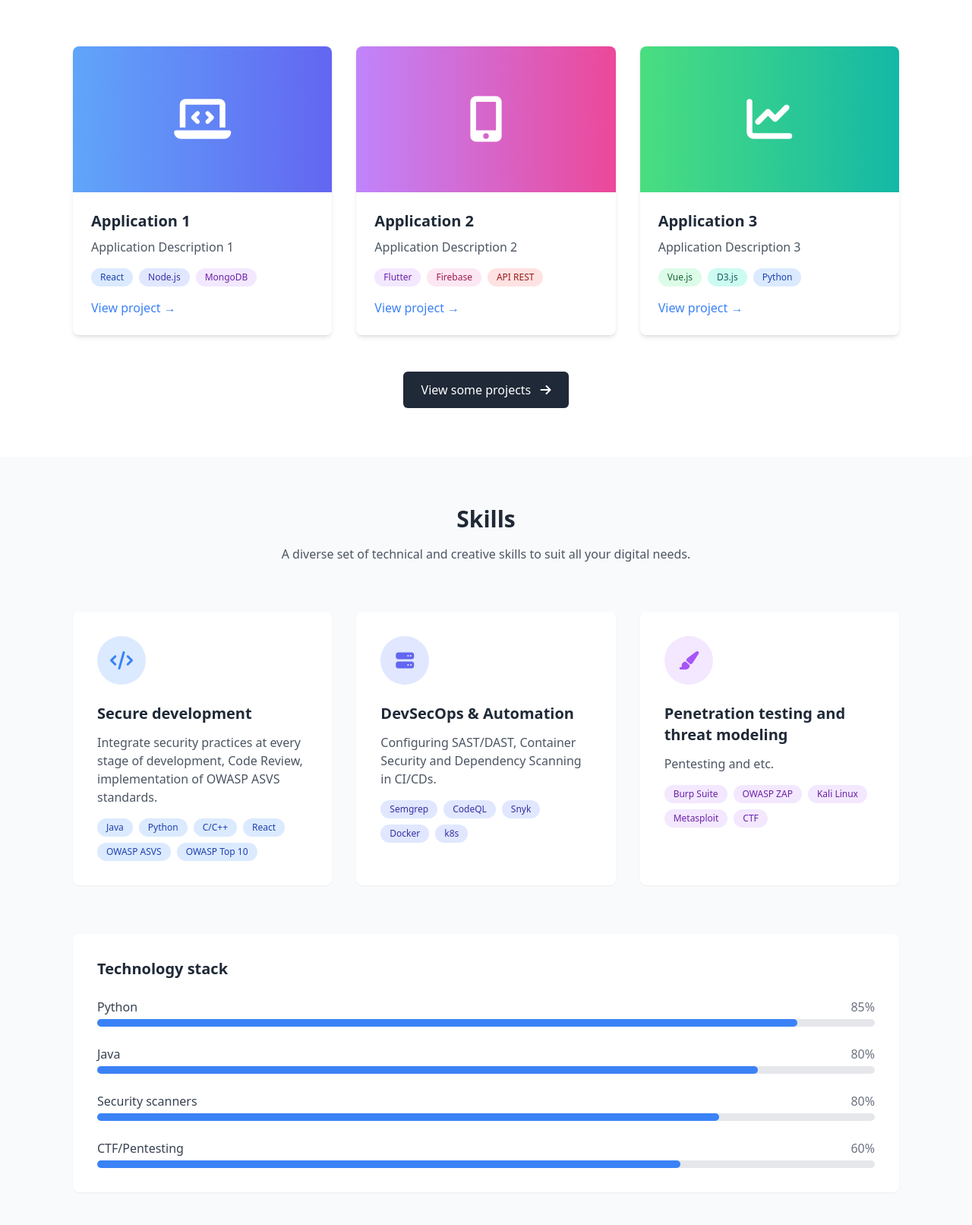
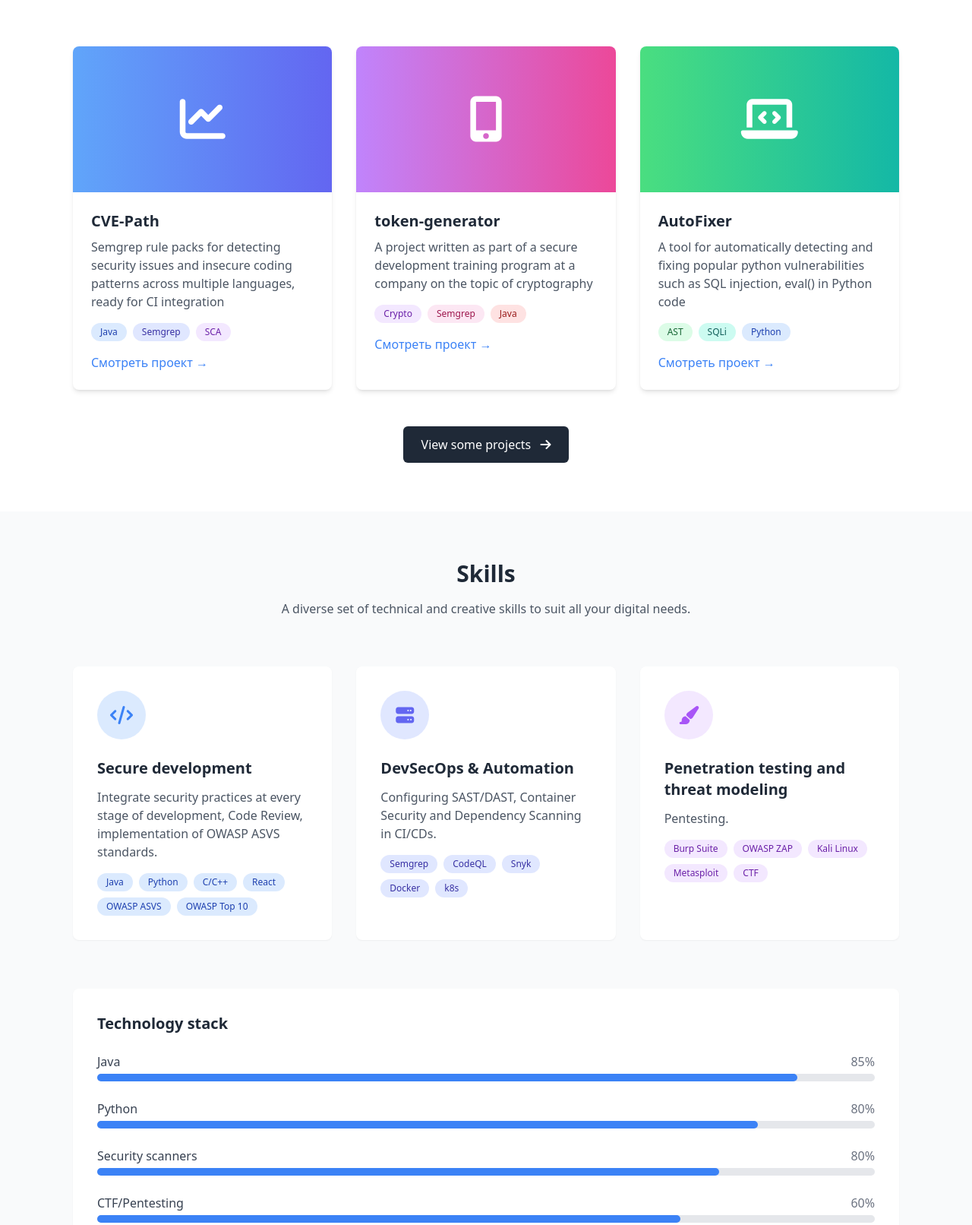
Before and after one commit to ToxicSnail/resume-site, a plain HTML site: page en_index.html in a window 1280 px wide. Shown: the part 687-2299 px from the top of the page at 76% size. Drawn offline with nearby package versions, Linux system fonts and the light colour scheme.

Commit message:
дополнение к коду

```diff
--- a/en_index.html
+++ b/en_index.html
@@ -124,53 +124,53 @@
 
             <div class="grid grid-cols-1 md:grid-cols-2 lg:grid-cols-3 gap-8">
                 <!--Проект 1-->
-                <div class="project-card bg-white rounded-lg overflow-hidden shadow-md animate-fadeIn" style="animation-delay: 0.1s;">
+               <div class="project-card bg-white rounded-lg overflow-hidden shadow-md animate-fadeIn" style="animation-delay: 0.1s;">
                     <div class="h-48 bg-gradient-to-r from-blue-400 to-indigo-500 flex items-center justify-center">
-                        <i class="fas fa-laptop-code text-white text-6xl"></i>
+                        <i class="fas fa-chart-line text-white text-6xl"></i>
                     </div>
                     <div class="p-6">
-                        <h3 class="text-xl font-semibold text-gray-800 mb-2">Application 1</h3>
-                        <p class="text-gray-600 mb-4">Application Description 1</p>
+                        <h3 class="text-xl font-semibold text-gray-800 mb-2">CVE-Path</h3>
+                        <p class="text-gray-600 mb-4">Semgrep rule packs for detecting security issues and insecure coding patterns across multiple languages, ready for CI integration</p>
                         <div class="flex flex-wrap gap-2 mb-4">
-                            <span class="bg-blue-100 text-blue-800 text-xs px-3 py-1 rounded-full">React</span>
-                            <span class="bg-indigo-100 text-indigo-800 text-xs px-3 py-1 rounded-full">Node.js</span>
-                            <span class="bg-purple-100 text-purple-800 text-xs px-3 py-1 rounded-full">MongoDB</span>
+                            <span class="bg-blue-100 text-blue-800 text-xs px-3 py-1 rounded-full">Java</span>
+                            <span class="bg-indigo-100 text-indigo-800 text-xs px-3 py-1 rounded-full">Semgrep</span>
+                            <span class="bg-purple-100 text-purple-800 text-xs px-3 py-1 rounded-full">SCA</span>
                         </div>
-                        <a href="#" class="text-blue-500 font-medium hover:text-blue-700">View project →</a>
+                        <a href="https://github.com/ToxicSnail/CVE-Path" class="text-blue-500 font-medium hover:text-blue-700">Смотреть проект →</a>
                     </div>
                 </div>
 
                 <!--Проект 2-->
-                <div class="project-card bg-white rounded-lg overflow-hidden shadow-md animate-fadeIn" style="animation-delay: 0.2s;">
+               <div class="project-card bg-white rounded-lg overflow-hidden shadow-md animate-fadeIn" style="animation-delay: 0.2s;">
                     <div class="h-48 bg-gradient-to-r from-purple-400 to-pink-500 flex items-center justify-center">
                         <i class="fas fa-mobile-alt text-white text-6xl"></i>
                     </div>
                     <div class="p-6">
-                        <h3 class="text-xl font-semibold text-gray-800 mb-2">Application 2</h3>
-                        <p class="text-gray-600 mb-4">Application Description 2</p>
+                        <h3 class="text-xl font-semibold text-gray-800 mb-2">token-generator</h3>
+                        <p class="text-gray-600 mb-4">A project written as part of a secure development training program at a company on the topic of cryptography</p>
                         <div class="flex flex-wrap gap-2 mb-4">
-                            <span class="bg-purple-100 text-purple-800 text-xs px-3 py-1 rounded-full">Flutter</span>
-                            <span class="bg-pink-100 text-pink-800 text-xs px-3 py-1 rounded-full">Firebase</span>
-                            <span class="bg-red-100 text-red-800 text-xs px-3 py-1 rounded-full">API REST</span>
+                            <span class="bg-purple-100 text-purple-800 text-xs px-3 py-1 rounded-full">Crypto</span>
+                            <span class="bg-pink-100 text-pink-800 text-xs px-3 py-1 rounded-full">Semgrep</span>
+                            <span class="bg-red-100 text-red-800 text-xs px-3 py-1 rounded-full">Java</span>
                         </div>
-                        <a href="#" class="text-blue-500 font-medium hover:text-blue-700">View project →</a>
+                        <a href="https://github.com/ToxicSnail/WSN/tree/main/token-generator" class="text-blue-500 font-medium hover:text-blue-700">Смотреть проект →</a>
                     </div>
                 </div>
 
                 <!--Проект 3-->
                 <div class="project-card bg-white rounded-lg overflow-hidden shadow-md animate-fadeIn" style="animation-delay: 0.3s;">
                     <div class="h-48 bg-gradient-to-r from-green-400 to-teal-500 flex items-center justify-center">
-                        <i class="fas fa-chart-line text-white text-6xl"></i>
+                        <i class="fas fa-laptop-code text-white text-6xl"></i>
                     </div>
                     <div class="p-6">
-                        <h3 class="text-xl font-semibold text-gray-800 mb-2">Application 3</h3>
-                        <p class="text-gray-600 mb-4">Application Description 3</p>
+                        <h3 class="text-xl font-semibold text-gray-800 mb-2">AutoFixer</h3>
+                        <p class="text-gray-600 mb-4">A tool for automatically detecting and fixing popular python vulnerabilities such as SQL injection, eval() in Python code</p>
                         <div class="flex flex-wrap gap-2 mb-4">
-                            <span class="bg-green-100 text-green-800 text-xs px-3 py-1 rounded-full">Vue.js</span>
-                            <span class="bg-teal-100 text-teal-800 text-xs px-3 py-1 rounded-full">D3.js</span>
+                            <span class="bg-green-100 text-green-800 text-xs px-3 py-1 rounded-full">AST</span>
+                            <span class="bg-teal-100 text-teal-800 text-xs px-3 py-1 rounded-full">SQLi</span>
                             <span class="bg-blue-100 text-blue-800 text-xs px-3 py-1 rounded-full">Python</span>
                         </div>
-                        <a href="#" class="text-blue-500 font-medium hover:text-blue-700">View project →</a>
+                        <a href="https://github.com/ToxicSnail/autofixer" class="text-blue-500 font-medium hover:text-blue-700">Смотреть проект →</a>
                     </div>
                 </div>
             </div>
@@ -231,7 +231,7 @@
                         <i class="fas fa-paint-brush text-purple-500 text-2xl"></i>
                     </div>
                     <h3 class="text-xl font-semibold text-gray-800 mb-3">Penetration testing and threat modeling</h3>
-                    <p class="text-gray-600 mb-4">Pentesting and etc.</p>
+                    <p class="text-gray-600 mb-4">Pentesting.</p>
                     <div class="flex flex-wrap gap-2">
                         <span class="bg-purple-100 text-purple-800 text-xs px-3 py-1 rounded-full">Burp Suite</span>
                         <span class="bg-purple-100 text-purple-800 text-xs px-3 py-1 rounded-full">OWASP ZAP</span>
@@ -248,7 +248,7 @@
                 <div class="space-y-6">
                     <div>
                         <div class="flex justify-between mb-1">
-                            <span class="text-gray-700">Python</span>
+                            <span class="text-gray-700">Java</span>
                             <span class="text-gray-500">85%</span>
                         </div>
                         <div class="w-full bg-gray-200 rounded-full h-2.5">
@@ -258,7 +258,7 @@
 
                     <div>
                         <div class="flex justify-between mb-1">
-                            <span class="text-gray-700">Java</span>
+                            <span class="text-gray-700">Python</span>
                             <span class="text-gray-500">80%</span>
                         </div>
                         <div class="w-full bg-gray-200 rounded-full h-2.5">
@@ -355,9 +355,9 @@
                                     <p class="text-sm text-gray-500 mb-1">TechSolutions Inc. • 2020 – настоящее время</p>
                                     <p class="text-gray-600">Отвечаю за дизайн и реализацию пользовательских интерфейсов веб‑приложений компании.</p>
                                 </div>
-                            </div>
+                            </div> -->
 
-                            <Опыт 2
+                           <!-- Опыт 2 -->
                             <div class="flex">
                                 <div class="flex-shrink-0 mr-4">
                                     <div class="w-12 h-12 bg-indigo-100 rounded-full flex items-center justify-center">
@@ -365,11 +365,11 @@
                                     </div>
                                 </div>
                                 <div>
-                                    <h4 class="font-medium text-gray-800">Full‑stack разработчик</h4>
-                                    <p class="text-sm text-gray-500 mb-1">WebCraft Studio • 2017 – 2020</p>
-                                    <p class="text-gray-600">Разработка комплексных веб‑приложений, от базы данных до интерфейса.</p>
+                                    <h4 class="font-medium text-gray-800">Secure Development Specialist</h4>
+                                    <p class="text-sm text-gray-500 mb-1">CFT • febrary 2025 - january 2026</p>
+                                    <p class="text-gray-600">First professional experience.</p>
                                 </div>
-                            </div> -->
+                            </div>
 
                             <!-- Опыт 3 -->
                             <div class="flex">
@@ -379,9 +379,10 @@
                                     </div>
                                 </div>
                                 <div>
-                                    <h4 class="font-medium text-gray-800">Secure Development Specialist</h4>
-                                    <p class="text-sm text-gray-500 mb-1"> CFT • winter 2025</p>
-                                    <p class="text-gray-600">First professional experience.</p>
+
+                                    <h4 class="font-medium text-gray-800">Application Security Engineer</h4>
+                                    <p class="text-sm text-gray-500 mb-1">CFT • january 2026 - now</p>
+                                    <p class="text-gray-600">Grade</p>
                                 </div>
                             </div>
                         </div>
@@ -463,7 +464,7 @@
 
                 <div class="md:w-1/2 animate-fadeIn" style="animation-delay: 0.3s;">
                     <div class="bg-white p-8 rounded-lg shadow-sm">
-                        <h3 class="text-xl font-semibold text-gray-800 mb-6">Write to me!</h3>
+                        <h3 class="text-xl font-semibold text-gray-800 mb-6">Write to me in Telegram!</h3>
 
                         <form>
                             <div class="mb-6">
```
Also changed, not shown: new_index.html (+8 -8 lines), ru_index.html (+37 -36 lines).
